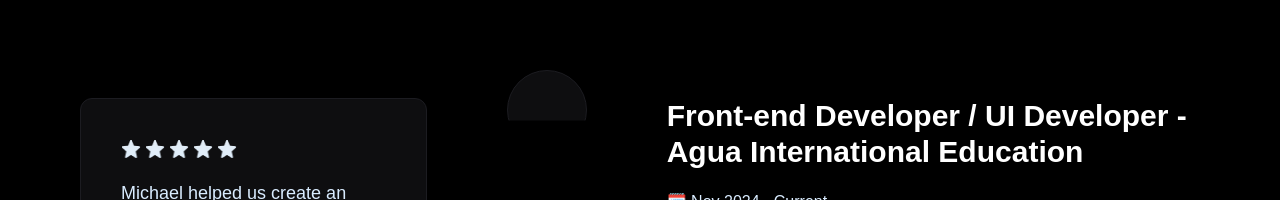
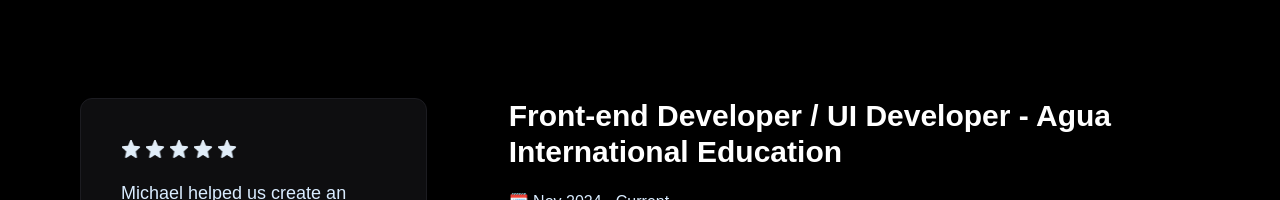
Before and after one commit to micheal2502/Web-page, a React (Vite) app: page /experience in a window 1280 px wide. Shown: the part 298-498 px from the top of the page. Built offline with nearby package versions, Linux system fonts and the light colour scheme; no server answers; a web font is replaced by a local one.

Commit message:
Edit Experience Page

```diff
--- a/src/pages/experience/Experience.jsx
+++ b/src/pages/experience/Experience.jsx
@@ -73,13 +73,12 @@
                 </div>
                 <div className="xl:w-4/6">
                   <div className="flex items-start">
-                    <div className="timeline-wrapper">
+                    <div className="timeline-wrapper relative">
                       <div className="timeline" />
                       <div className="gradient-line w-1 h-full" />
+                      {/* Timeline dot added here */}
                     </div>
                     <div className="expText flex xl:gap-20 md:gap-10 gap-5 relative z-20">
-                      <div className="timeline-logo">
-                      </div>
                       <div>
                         <h1 className="font-semibold text-3xl">{card.title}</h1>
 
```
